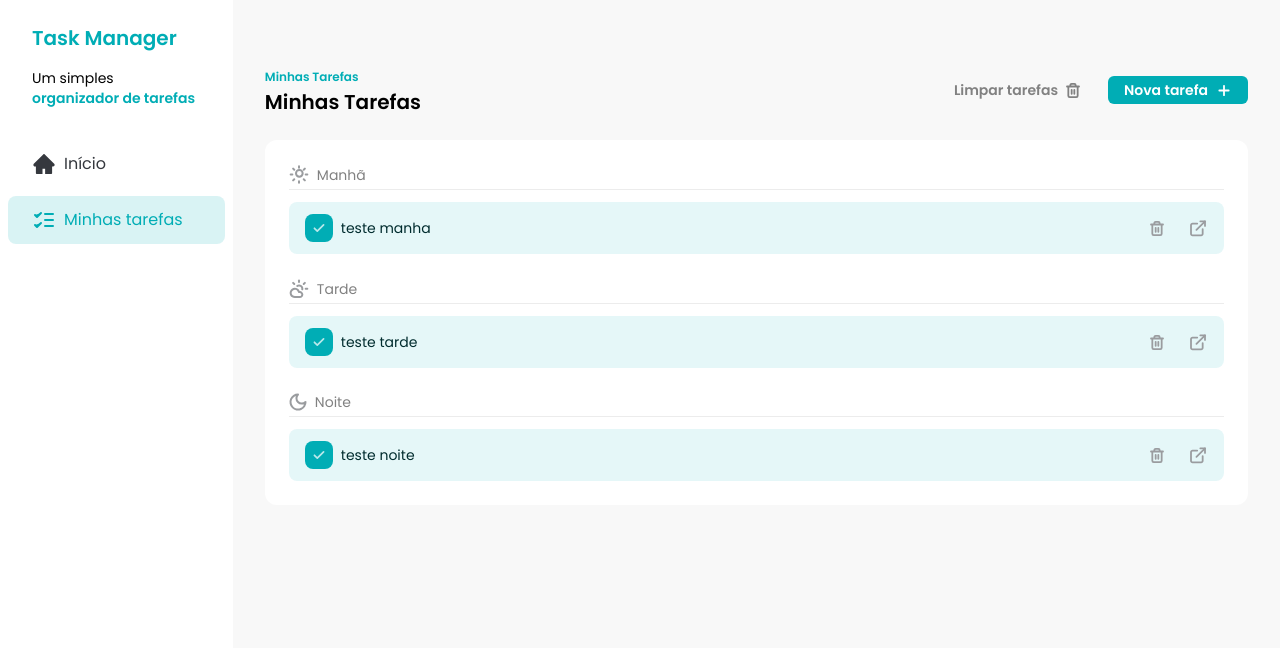
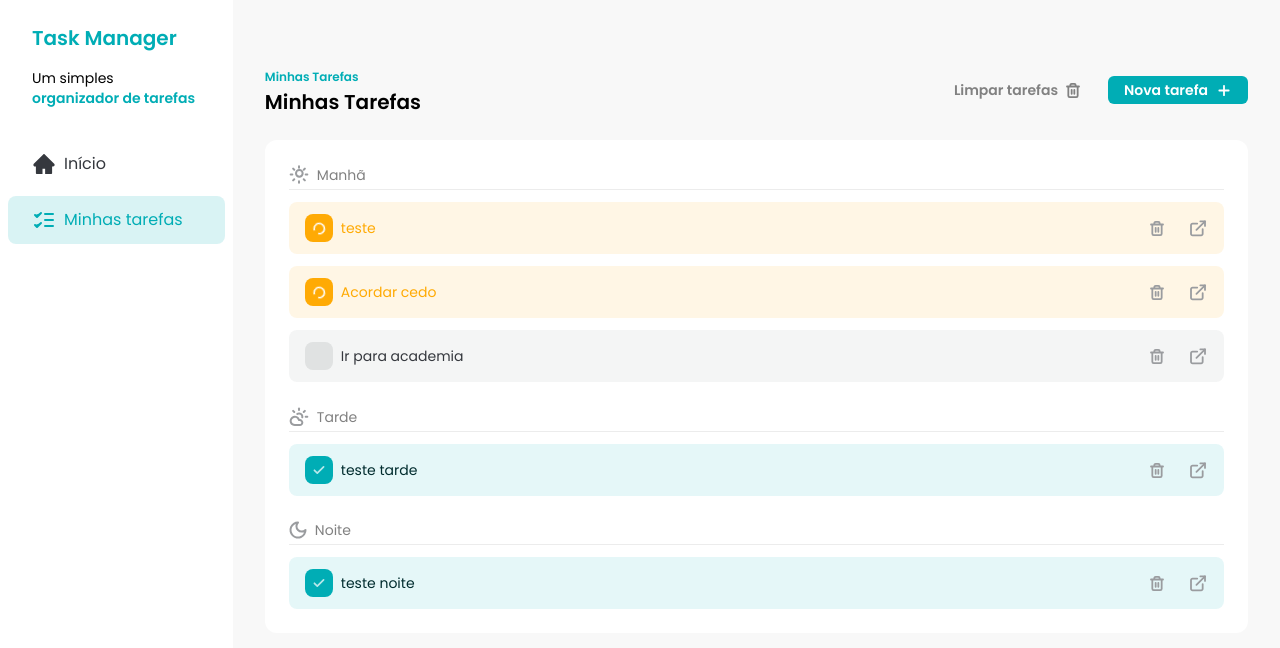
Before and after one commit to DenilsoferreiraL/fsc-task-manager, a React (Vite) app: page / in a window 1280 px wide. Shown: the top 648 px of the page. Built offline with nearby package versions, Linux system fonts and the light colour scheme; data requests are answered from the project's data file.

Commit message:
feat: update task data in db.json, add new icons, and enhance TaskDetailsPage layout

```diff
--- a/db.json
+++ b/db.json
@@ -1,12 +1,5 @@
 {
   "tasks": [
-    {
-      "id": "143d3336-18f7-4d2a-a2b4-59240f2e0841",
-      "title": "teste manha",
-      "time": "morning",
-      "description": "teste",
-      "status": "done"
-    },
     {
       "id": "510a4c98-50c7-4cd9-9903-cd5ae67fe57e",
       "title": "teste tarde",
@@ -20,6 +13,27 @@
       "time": "evening",
       "description": "teste",
       "status": "done"
+    },
+    {
+      "id": "56751e94-77f3-4517-bad7-7208df9493a8",
+      "title": "teste",
+      "time": "morning",
+      "description": "teste",
+      "status": "in_progress"
+    },
+    {
+      "id": "7b8f9b19-a026-4543-87b3-e2da5b15ba99",
+      "title": "Acordar cedo",
+      "time": "morning",
+      "description": "*Irei tomar café bem reforçado e treinar de manhã.",
+      "status": "in_progress"
+    },
+    {
+      "id": "bbe7639c-6e0d-4f3f-9c71-56bf7e13e1cc",
+      "title": "Ir para academia",
+      "time": "morning",
+      "description": "Vamos",
+      "status": "not_started"
     }
   ]
 }
--- a/src/assets/icons/index.js
+++ b/src/assets/icons/index.js
@@ -1,5 +1,6 @@
 import AddIcon from './add.svg?react'
 import ArrowLeftIcon from './arrow-left.svg?react'
+import ArrowRightIcon from './arrow-right.svg?react'
 import CheckIcon from './check.svg?react'
 import CloudSunIcon from './cloud-sun.svg?react'
 import DetailIcon from './detail.svg?react'
@@ -11,6 +12,7 @@ import TrashIcon from './trash.svg?react'
 export {
   AddIcon,
   ArrowLeftIcon,
+  ArrowRightIcon,
   CheckIcon,
   CloudSunIcon,
   DetailIcon,
--- a/src/components/AddTaskDialog.jsx
+++ b/src/components/AddTaskDialog.jsx
@@ -7,7 +7,7 @@ import { CSSTransition } from 'react-transition-group'
 import { toast } from 'sonner'
 import { v4 } from 'uuid'
 
-import * as I from '../assets/icons' // Importando os ícones
+import * as I from '../assets/icons'
 import { Button } from './Button'
 import { Input } from './Input'
 import { TimeSelect } from './TimeSelect'
--- a/src/components/Button.jsx
+++ b/src/components/Button.jsx
@@ -15,7 +15,7 @@ export const Button = ({
         primary: 'bg-brand-primary text-brand-white',
         secondary: 'bg-brand-light-gray text-brand-dark-blue',
         ghost: 'bg-transparent text-brand-dark-gray',
-        rounded: 'rounded-full bg-brand-primary',
+        danger: 'bg-brand-danger text-brand-white',
       },
       size: {
         small: 'py-1 text-sm',
@@ -43,7 +43,7 @@ export const Button = ({
 
 Button.propsTypes = {
   children: PropTypes.node.isRequired,
-  color: PropTypes.oneOf(['primary', 'ghost', 'secondary']),
+  color: PropTypes.oneOf(['primary', 'ghost', 'secondary', 'danger']),
   size: PropTypes.oneOf(['small', 'large']),
   className: PropTypes.string,
 }
--- a/src/pages/task-details.jsx
+++ b/src/pages/task-details.jsx
@@ -1,13 +1,20 @@
 import { useEffect, useState } from 'react'
-import { Link, useParams } from 'react-router-dom'
+import { useNavigate, useParams } from 'react-router-dom'
 
 import * as I from '../assets/icons/index'
 import { Button } from '../components/Button'
+import { Input } from '../components/Input'
+import { InputLabel } from '../components/InputLabel'
 import { Sidebar } from '../components/Sidebar'
+import { TimeSelect } from '../components/TimeSelect'
 
 export const TaskDetailsPage = () => {
   const { taskId } = useParams()
   const [task, setTask] = useState()
+  const navigate = useNavigate()
+  const handleBackClick = () => {
+    navigate(-1)
+  }
 
   useEffect(() => {
     const fetchTask = async () => {
@@ -23,19 +30,63 @@ export const TaskDetailsPage = () => {
   return (
     <div className="flex">
       <Sidebar />
-      <div>
-        <div className="flex w-full justify-between">
-          <div className="flex items-center gap-1">
-            <span></span>
+      {/* cabeçalho */}
+      <div className="w-full px-8 py-16">
+        {/* Botão voltar - agora direto aqui */}
+        <button
+          onClick={handleBackClick}
+          className="mb-3 flex h-8 w-8 items-center justify-center rounded-full bg-brand-primary transition hover:opacity-70"
+        >
+          <I.ArrowLeftIcon />
+        </button>
+        <div className="flex items-center gap-2">
+          <span
+            onClick={handleBackClick}
+            className="cursor-pointer text-sm text-brand-text-gray hover:opacity-70"
+          >
+            Minhas tarefas
+          </span>
+          <I.ArrowRightIcon />
+          <span className="text-sm font-semibold text-brand-primary">
+            {task?.title}
+          </span>
+        </div>
+        {/* barra topo */}
+        <div className="flex items-start justify-between pb-5 pt-1">
+          <h1 className="text-2xl font-semibold">{task?.title}</h1>
+          <Button color="danger" className="h-fit">
+            <I.TrashIcon />
+            Deletar tarefa
+          </Button>
+        </div>
+        {/* dados da tarefa */}
+        <div className="space-y-4 rounded-xl bg-brand-white p-6">
+          <div>
+            <Input id="title" label="Titulo" value={task?.title} />
+          </div>
+
+          <div>
+            <TimeSelect />
+          </div>
+
+          <div>
+            <Input
+              id="description"
+              label="Descrição*"
+              value={task?.description}
+            />
           </div>
         </div>
+        {/* botoes cancelar  e salvar */}
+        <div className="flex w-full justify-end gap-3 pt-4">
+          <Button size="large" color="secondary">
+            Cancelar
+          </Button>
+          <Button size="large" color="primary">
+            Salvar
+          </Button>
+        </div>
       </div>
-      <Link to={`/`} className="transition hover:opacity-75">
-        <Button color="rounded">
-          <I.ArrowLeftIcon />
-          <p>{task?.message}</p>
-        </Button>
-      </Link>
     </div>
   )
 }
```
Also changed, not shown: src/assets/icons/arrow-right.svg (added).
